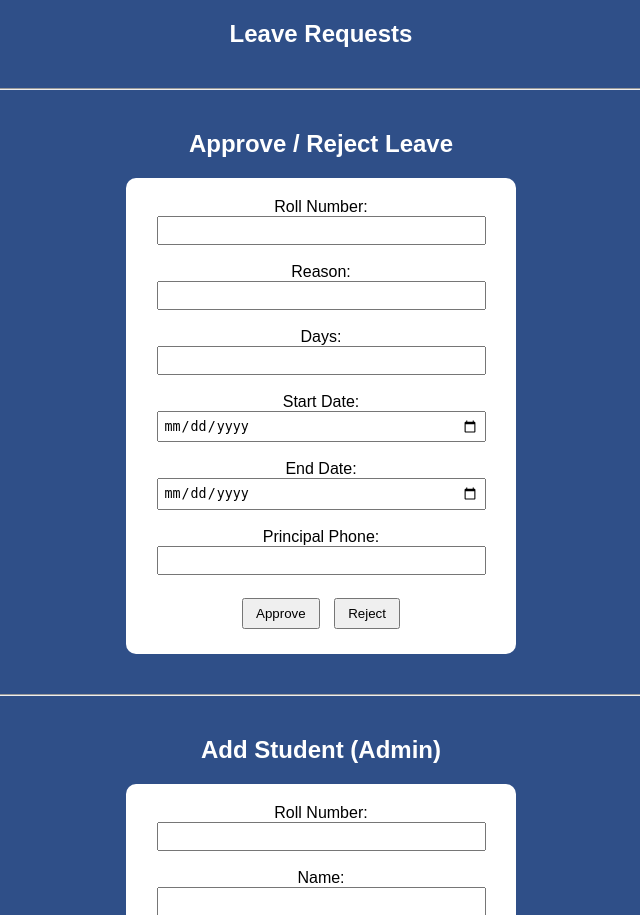
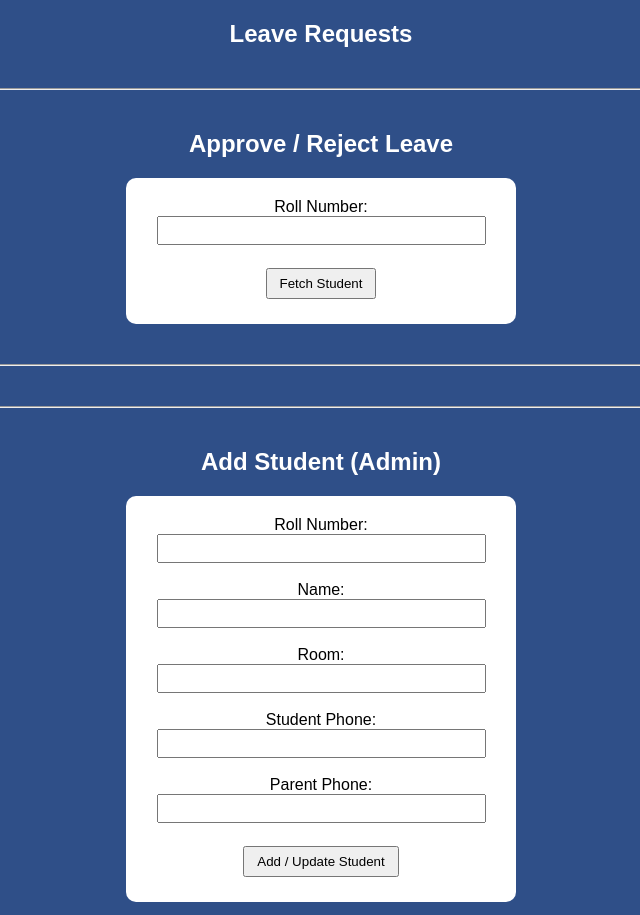
Before and after one commit to Gowthamraj2005/hostel, a Flask app: page / in a window 1280 px wide. Shown: the top 915 px of the page, without its empty margins (319-959 px from the left). Run offline with Flask 3, Linux system fonts and the light colour scheme; some libraries are stand-ins or nearby versions.

Commit message:
warden.html

```diff
--- a/templates/warden.html
+++ b/templates/warden.html
@@ -46,9 +46,33 @@
 
 <h2>Approve / Reject Leave</h2>
 
-<form method="POST" action="/approve">
+<form method="POST" action="/">
+
     Roll Number:<br>
     <input type="text" name="roll" required><br><br>
+
+    <button type="submit">Fetch Student</button>
+</form>
+
+<hr>
+
+{% if student %}
+<form method="POST" action="/approve">
+
+    Roll Number:<br>
+    <input type="text" name="roll" value="{{ student.roll_number }}" readonly><br><br>
+
+    Student Name:<br>
+    <input type="text" value="{{ student.name }}" readonly><br><br>
+
+    Student Phone:<br>
+    <input type="text" value="{{ student.student_phone }}" readonly><br><br>
+
+    Parent Phone:<br>
+    <input type="text" value="{{ student.parent_phone }}" readonly><br><br>
+
+    Principal Phone:<br>
+    <input type="text" name="principal" value="9994415730" readonly><br><br>
 
     Reason:<br>
     <input type="text" name="reason" required><br><br>
@@ -62,13 +86,10 @@
     End Date:<br>
     <input type="date" name="end" required><br><br>
 
-    Principal Phone:<br>
-    <input type="text" name="principal"><br><br>
-
     <button type="submit" name="action" value="Approved">Approve</button>
     <button type="submit" name="action" value="Rejected">Reject</button>
 </form>
-
+{% endif %}
 <hr>
 
 <h2>Add Student (Admin)</h2>
```
